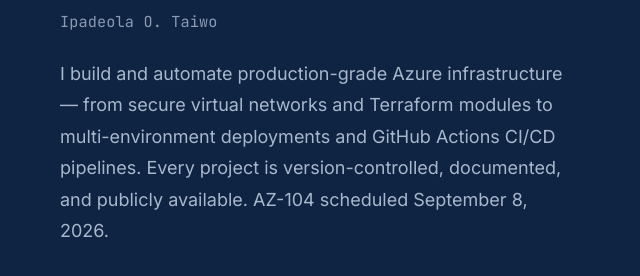
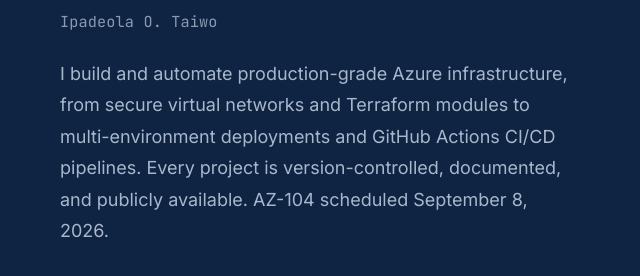
Before and after one commit to highpee1991/azure-portfolio-platform, a plain HTML site: page portfolio/index.html in a window 1280 px wide. Shown: the part 305-581 px from the top of the page, 36-676 px from the left. Drawn offline with Linux system fonts and the light colour scheme; no server answers.

Commit message:
updated project info

```diff
--- a/portfolio/index.html
+++ b/portfolio/index.html
@@ -54,7 +54,7 @@
         <h1 class="hero-name">Taiwo</h1>
         <p class="hero-fullname">Ipadeola O. Taiwo</p>
         <p class="hero-summary">
-          I build and automate production-grade Azure infrastructure — from secure virtual networks and Terraform modules to multi-environment deployments and GitHub Actions CI/CD pipelines. Every project is version-controlled, documented, and publicly available. AZ-104 scheduled September 8, 2026.
+          I build and automate production-grade Azure infrastructure, from secure virtual networks and Terraform modules to multi-environment deployments and GitHub Actions CI/CD pipelines. Every project is version-controlled, documented, and publicly available. AZ-104 scheduled September 8, 2026.
         </p>
         <div class="hero-actions">
           <a href="#projects" class="btn btn-primary">View Projects</a>
```
